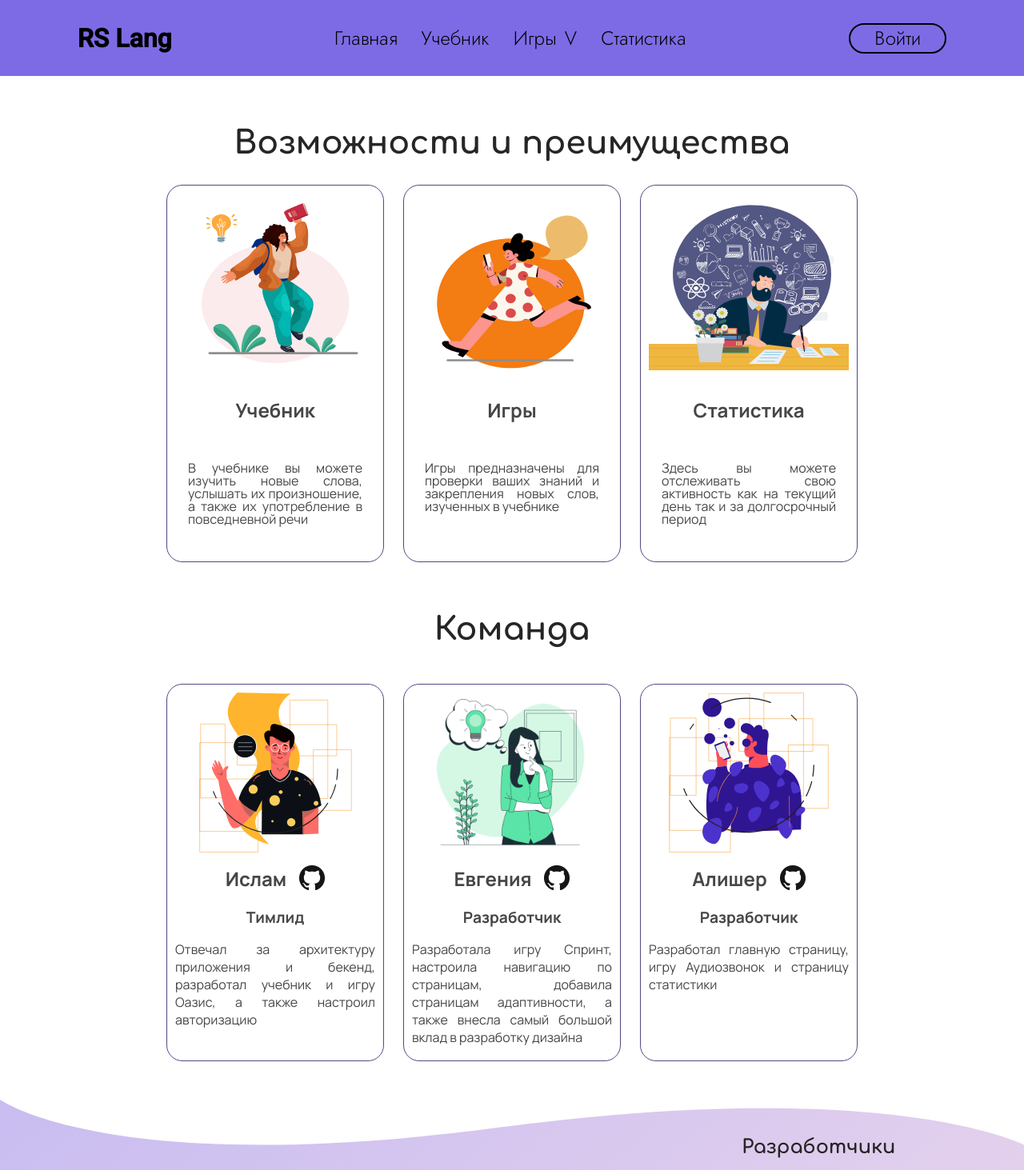
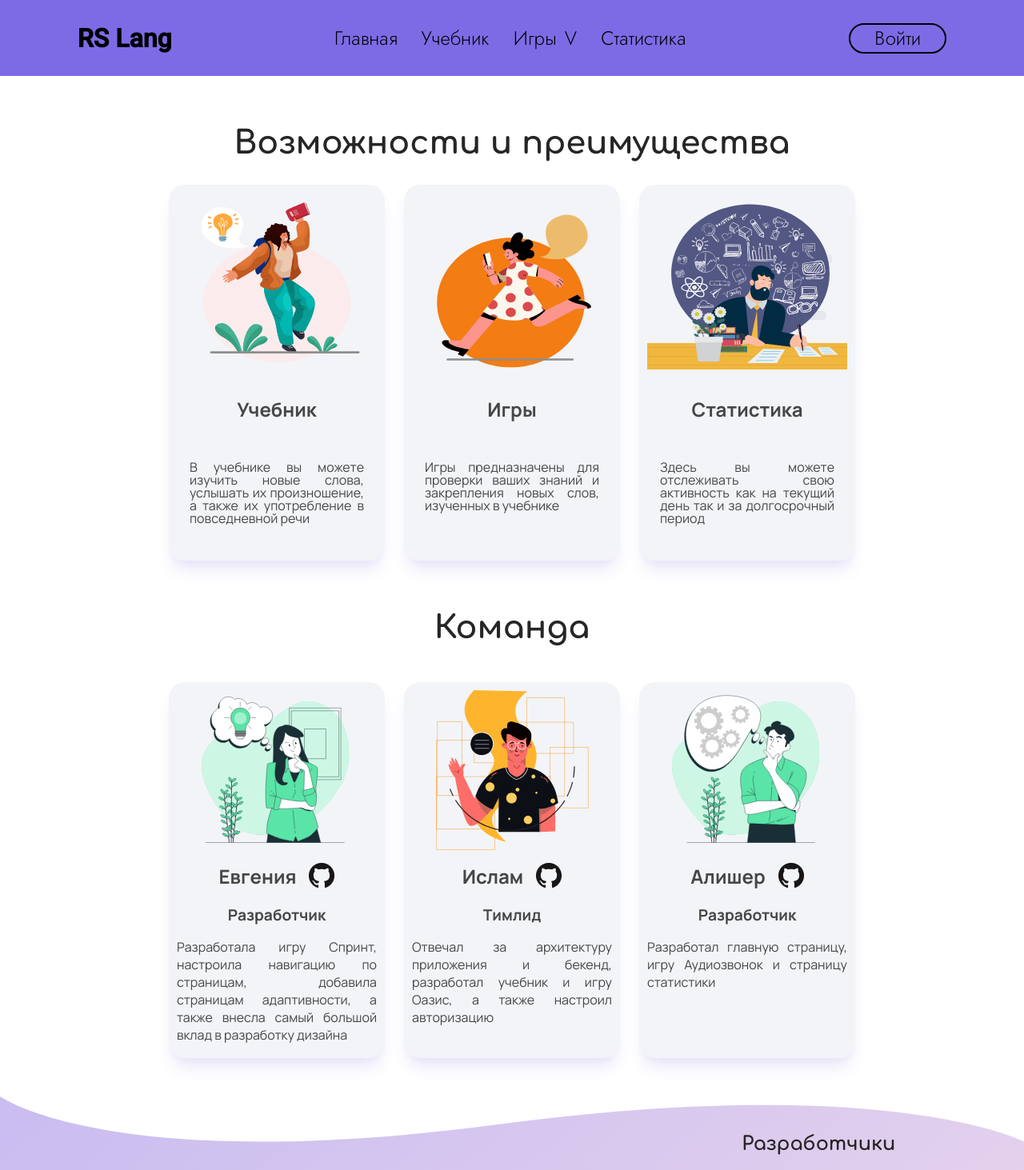
Before and after one commit to mDjeee/rslang, an Angular app: page / in a window 1280 px wide. Shown: the top 1463 px of the page at 80% size. Built offline with nearby package versions, Linux system fonts and the light colour scheme.

Commit message:
feat: change cards on main page

```diff
--- a/src/app/components/capabilities/capabilities.component.css
+++ b/src/app/components/capabilities/capabilities.component.css
@@ -24,7 +24,8 @@
   padding: 10px;
   border-radius: 20px;
   height: 450px;
-  border: 1px solid #524983;
+  background-color: #f3f4f8;
+  box-shadow: 0px 16.0566px 20.0707px -4.01414px rgb(75 52 204 / 10%), 0px 8.02828px 8.02828px -4.01414px rgb(75 52 204 / 4%);
 }
 
 .capabilities__img {
--- a/src/app/components/team/team.component.css
+++ b/src/app/components/team/team.component.css
@@ -33,7 +33,9 @@
   align-items: center;
   max-width: 250px;
   padding: 10px;
-  border: 1px solid #524983;
+  /* border: 1px solid #524983; */
+  background-color: #f3f4f8;
+  box-shadow: 0px 16.0566px 20.0707px -4.01414px rgb(75 52 204 / 10%), 0px 8.02828px 8.02828px -4.01414px rgb(75 52 204 / 4%);
   border-radius: 20px;
   display: flex;
   flex-direction: column;
--- a/src/app/components/team/team.component.html
+++ b/src/app/components/team/team.component.html
@@ -1,6 +1,19 @@
 <div class="team">
   <h2 class="team__title">Команда</h2>
   <div class="team__container">
+    <div class="team__item">
+      <img src="../../../assets/jeje.svg" alt="team img" class="team_img">
+      <div class="team__name">
+        <h2 class="team__subtitle">Евгения</h2>
+        <a href="https://github.com/Jenyajk">
+          <img src="../../../assets/GitHub-Mark-32px.png" alt="gh_logo">
+        </a>
+      </div>
+      <p class="team__role">Разработчик</p>
+      <p class="team__description">
+        Разработала игру Спринт, настроила навигацию по страницам, добавила страницам адаптивности, а также внесла самый большой вклад в разработку дизайна
+      </p>
+    </div>
     <div class="team__item">
       <img src="../../../assets/man2.svg" alt="team img" class="team_img">
       <div class="team__name">
@@ -13,20 +26,7 @@
       <p class="team__description">Отвечал за архитектуру приложения и бекенд, разработал учебник и игру Оазис, а также настроил авторизацию</p>
     </div>
     <div class="team__item">
-      <img src="../../../assets/jeje.jpg" alt="team img" class="team_img">
-      <div class="team__name">
-        <h2 class="team__subtitle">Евгения</h2>
-        <a href="https://github.com/Jenyajk">
-          <img src="../../../assets/GitHub-Mark-32px.png" alt="gh_logo">
-        </a>
-      </div>
-      <p class="team__role">Разработчик</p>
-      <p class="team__description">
-        Разработала игру Спринт, настроила навигацию по страницам, добавила страницам адаптивности, а также внесла самый большой вклад в разработку дизайна
-      </p>
-    </div>
-    <div class="team__item">
-      <img src="../../../assets/man1.svg" alt="team img" class="team_img">
+      <img src="../../../assets/6342519.svg" alt="team img" class="team_img">
       <div class="team__name">
         <h2 class="team__subtitle">Алишер</h2>
         <a href="https://github.com/alishnematov">
```
Also changed, not shown: src/assets/6342519.svg (added), src/assets/jeje.svg (added).
